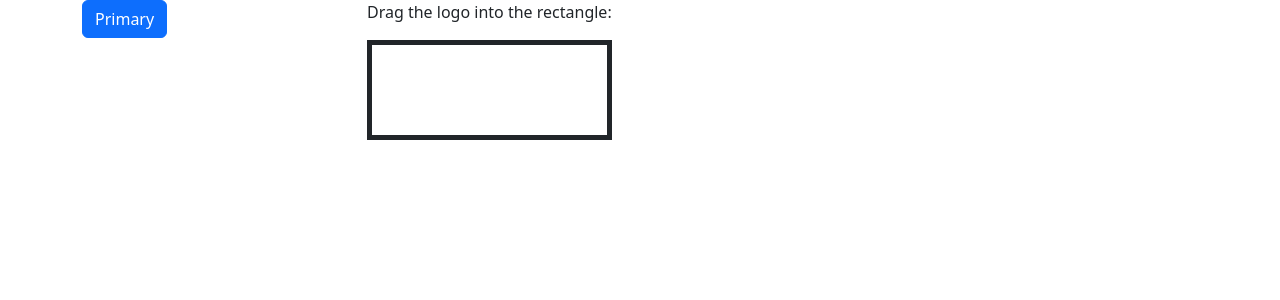
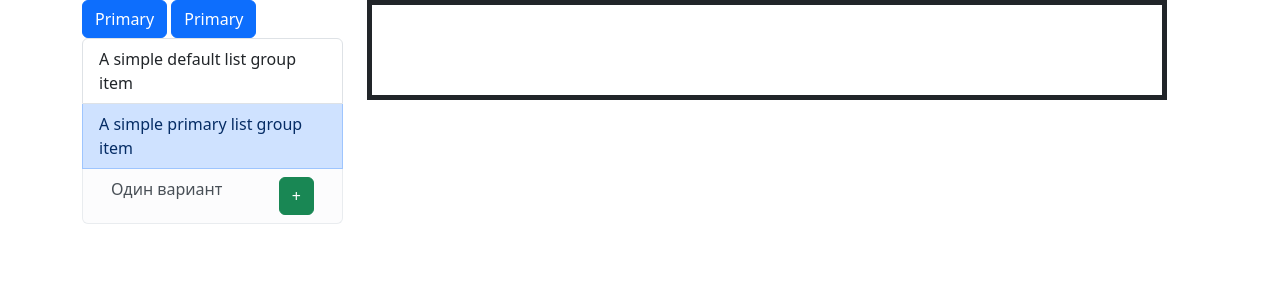
Before and after one commit to FrBarbarossa/KR_TRPS_Test, a Django app: page /polls/form_creation in a window 1280 px wide. Shown: the part 56-356 px from the top of the page. Run offline with Django 4.2, Linux system fonts and the light colour scheme; some libraries are stand-ins or nearby versions.

Commit message:
Form creation 1/2 basics done: - Add form part; - Move parts; - Save form changes in JSON structure;

```diff
--- a/mysite/static/js/form_creation.js
+++ b/mysite/static/js/form_creation.js
@@ -1,3 +1,8 @@
+let form_data = [];
+let form_classifier = {
+    'chose': "<div class=\"list-group-item list-group-item-action list-group-item-secondary\" " + "style=\"min-height: 100px;\">" + "A simple secondary list group item</div>"
+}
+
 function allowDrop(ev) {
     ev.preventDefault();
 }
@@ -15,7 +20,107 @@ function drop(ev) {
         //     // document.getElementById(data)
         // );
         // alert(ev.target);
-        ev.target.insertAdjacentHTML('afterbegin',"<p>Hello!</p>");
+        ev.target.insertAdjacentHTML('afterbegin', "<p>Hello!</p>");
+        document.getElementById("test_btn").setAttribute("disabled", "");
+        alert(document.getElementById("test_btn"));
+    } else {
+        alert(ev.target.id)
     }
-    else {alert(ev.target.id)}
 }
+
+function getFormPiece(type, question, position) {
+    return `<div class="container list-group-item list-group-item-action list-group-item-secondary" name="form-piece"
+                         style="min-height:75px;" onclick="editPiece(event)">
+                        <div class="row">
+                            <div class="col col-auto">
+                                <h5>${question}</h5>
+                            </div>
+                        </div>
+                        <div class="row justify-content-between">
+                            <div class="col col-auto">
+                                ${type}
+                            </div>
+                            <div class="col col-auto">
+                                <button type="button" class="btn btn-secondary" onclick="event.stopPropagation(); makeUp(${position})" id="up_btn">
+                                    <svg xmlns="http://www.w3.org/2000/svg" width="16" height="16" fill="currentColor"
+                                         class="bi bi-chevron-up" viewBox="0 0 16 16">
+                                        <path fill-rule="evenodd"
+                                              d="M7.646 4.646a.5.5 0 0 1 .708 0l6 6a.5.5 0 0 1-.708.708L8 5.707l-5.646 5.647a.5.5 0 0 1-.708-.708l6-6z"></path>
+                                    </svg>
+                                </button>
+                                <button type="button" class="btn btn-secondary" onclick="event.stopPropagation(); makeDown(${position})" id="down_btn">
+                                    <svg xmlns="http://www.w3.org/2000/svg" width="16" height="16" fill="currentColor"
+                                         class="bi bi-chevron-down" viewBox="0 0 16 16">
+                                        <path fill-rule="evenodd"
+                                              d="M1.646 4.646a.5.5 0 0 1 .708 0L8 10.293l5.646-5.647a.5.5 0 0 1 .708.708l-6 6a.5.5 0 0 1-.708 0l-6-6a.5.5 0 0 1 0-.708z"></path>
+                                    </svg>
+                                </button>
+                            </div>
+                        </div>
+                    </div>`
+}
+
+function makeUp(pos) {
+    if (pos > 0) {
+        let parentDiv = document.getElementsByName("form-piece");
+        let tmp = parentDiv[pos - 1].innerHTML;
+        parentDiv[pos - 1].innerHTML = parentDiv[pos].innerHTML;
+        parentDiv[pos].innerHTML = tmp;
+
+
+        let tmp_data = form_data[pos - 1];
+        form_data[pos - 1] = form_data[pos];
+        form_data[pos] = tmp_data;
+        console.log(form_data);
+
+        parentDiv[pos - 1].setAttribute("onclick", "editPiece(event)");
+
+        parentDiv[pos - 1].querySelector('#down_btn').setAttribute("onclick", `event.stopPropagation(); makeDown(${pos - 1})`);
+        parentDiv[pos].querySelector('#down_btn').setAttribute("onclick", `event.stopPropagation(); makeDown(${pos})`);
+        parentDiv[pos - 1].querySelector('#up_btn').setAttribute("onclick", `event.stopPropagation(); makeUp(${pos - 1})`);
+        parentDiv[pos].querySelector('#up_btn').setAttribute("onclick", `event.stopPropagation(); makeUp(${pos})`);
+
+    }
+}
+
+function makeDown(pos) {
+    if (pos < form_data.length - 1) {
+        let parentDiv = document.getElementsByName("form-piece");
+        let tmp = parentDiv[pos].innerHTML;
+        parentDiv[pos].innerHTML = parentDiv[pos + 1].innerHTML;
+        parentDiv[pos + 1].innerHTML = tmp;
+
+        let tmp_data = form_data[pos];
+        form_data[pos] = form_data[pos + 1];
+        form_data[pos + 1] = tmp_data;
+        console.log(form_data);
+
+        parentDiv[pos + 1].setAttribute("onclick", "editPiece(event)");
+        // parentDiv[pos].setAttribute("onclick", "editPiece(event)");
+
+
+        parentDiv[pos].querySelector('#down_btn').setAttribute("onclick", `event.stopPropagation(); makeDown(${pos})`);
+        parentDiv[pos + 1].querySelector('#down_btn').setAttribute("onclick", `event.stopPropagation(); makeDown(${pos + 1})`);
+        parentDiv[pos].querySelector('#up_btn').setAttribute("onclick", `event.stopPropagation(); makeUp(${pos})`);
+        parentDiv[pos + 1].querySelector('#up_btn').setAttribute("onclick", `event.stopPropagation(); makeUp(${pos + 1})`);
+    }
+}
+
+function editPiece(ev) {
+    console.log('Good!');
+    return;
+}
+
+function addFormLine(el, type) {
+    form_data.push({
+        'type': type,
+        'question': "Ваш вопрос" + form_data.length,
+        'attributes': {},
+        'additional_elements': []
+    });
+    let last_elem_number = form_data.length - 1;
+    document.getElementById('form_zone').insertAdjacentHTML('beforeend', getFormPiece(type, form_data[last_elem_number]['question'], last_elem_number));
+    // document.getElementById('form_zone').insertAdjacentHTML('beforeend', getFormPiece(type, form_data[last_elem_number]['question'], last_elem_number));
+    // alert(form_data[last_elem_number]['type']);
+
+}
--- a/mysite/templates/polls/form_creation.html
+++ b/mysite/templates/polls/form_creation.html
@@ -16,17 +16,78 @@
         <div class="row">
             <div class="col-3">
 
-                <button type="button" class="btn btn-primary" draggable="true"
+                <button id='test_btn' type="button" class="btn btn-primary" draggable="true"
                         ondragstart="drag(event)">Primary
                 </button>
 
+                <button id='test_btn' type="button" class="btn btn-primary" onclick="addFormLine(this, 'chose')">Primary
+                </button>
+
+                <div class="list-group">
+                    <a href="#" class="list-group-item list-group-item-action">A simple default list group item</a>
+
+                    <div class="list-group-item list-group-item-action list-group-item-primary">A simple primary
+                        list group item
+                    </div>
+
+                    <div class="list-group-item list-group-item-action list-group-item-light">
+                        <div class="container text-center">
+                            <div class="row justify-content-between">
+                                <div class="col-auto">
+                                    Один вариант
+                                </div>
+                                <div class="col-auto">
+                                    <button type="button" class="btn btn-success" onclick="addFormLine(this, 'chose')">
+                                        +
+                                    </button>
+                                </div>
+                            </div>
+                        </div>
+                    </div>
+                </div>
+
             </div>
             <div class="col-auto">
-                <p>Drag the logo into the rectangle:</p>
 
-                <div class="border border-dark border-5" id="div1" style="min-height: 100px;"
-                     ondrop="drop(event)" ondragover="allowDrop(event)"></div>
-                <br>
+                {#                <p>Drag the logo into the rectangle:</p>#}
+                {##}
+                {#                <div class="border border-dark border-5" id="div1" style="min-height: 100px;"#}
+                {#                     ondrop="drop(event)" ondragover="allowDrop(event)"></div>#}
+                {#                <br>#}
+                <div class="border border-dark border-5" id="form_zone"
+                     style="min-height: 100px; min-width: 800px">
+
+{#                    <div class="container list-group-item list-group-item-action list-group-item-secondary"#}
+{#                         style="min-height:75px;">#}
+{#                        <div class="row">#}
+{#                            <div class="col col-auto">#}
+{#                                <h5>Тут вопрос</h5>#}
+{#                            </div>#}
+{#                        </div>#}
+{#                        <div class="row justify-content-between">#}
+{#                            <div class="col col-auto">#}
+{#                                Тут указание на тип вопроса#}
+{#                            </div>#}
+{#                            <div class="col col-auto">#}
+{#                                <button type="button" class="btn btn-secondary">#}
+{#                                    <svg xmlns="http://www.w3.org/2000/svg" width="16" height="16" fill="currentColor"#}
+{#                                         class="bi bi-chevron-up" viewBox="0 0 16 16">#}
+{#                                        <path fill-rule="evenodd"#}
+{#                                              d="M7.646 4.646a.5.5 0 0 1 .708 0l6 6a.5.5 0 0 1-.708.708L8 5.707l-5.646 5.647a.5.5 0 0 1-.708-.708l6-6z"></path>#}
+{#                                    </svg>#}
+{#                                </button>#}
+{#                                <button type="button" class="btn btn-secondary">#}
+{#                                    <svg xmlns="http://www.w3.org/2000/svg" width="16" height="16" fill="currentColor"#}
+{#                                         class="bi bi-chevron-down" viewBox="0 0 16 16">#}
+{#                                        <path fill-rule="evenodd"#}
+{#                                              d="M1.646 4.646a.5.5 0 0 1 .708 0L8 10.293l5.646-5.647a.5.5 0 0 1 .708.708l-6 6a.5.5 0 0 1-.708 0l-6-6a.5.5 0 0 1 0-.708z"></path>#}
+{#                                    </svg>#}
+{#                                </button>#}
+{#                            </div>#}
+{#                        </div>#}
+{#                    </div>#}
+
+                </div>
             </div>
         </div>
     </div>
```
